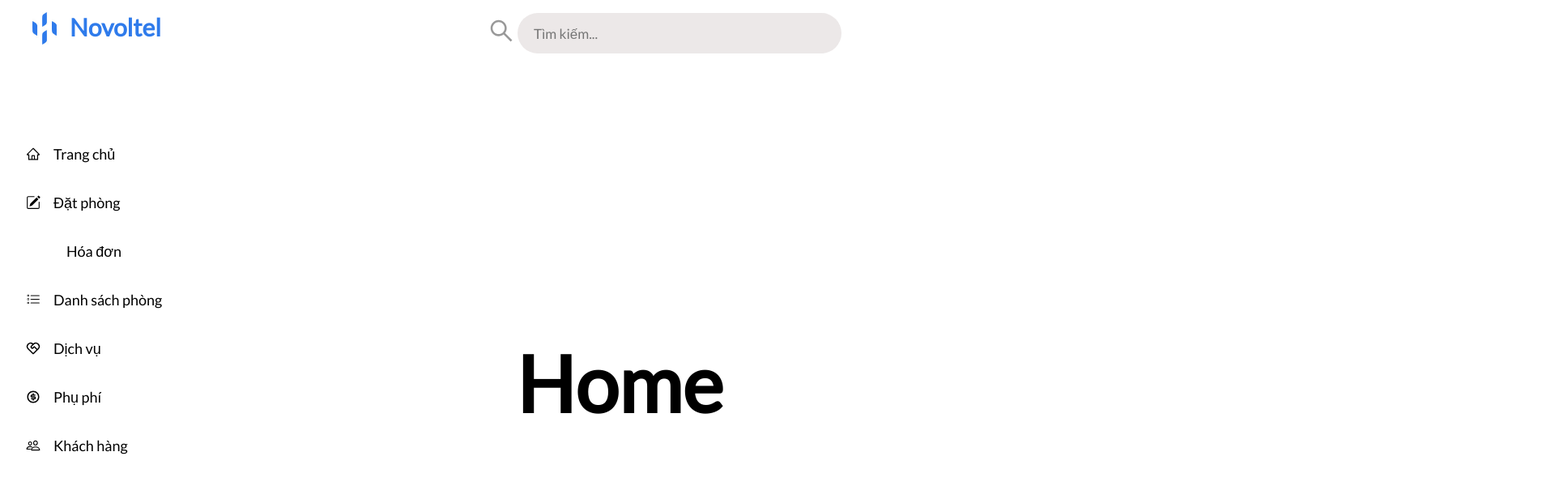
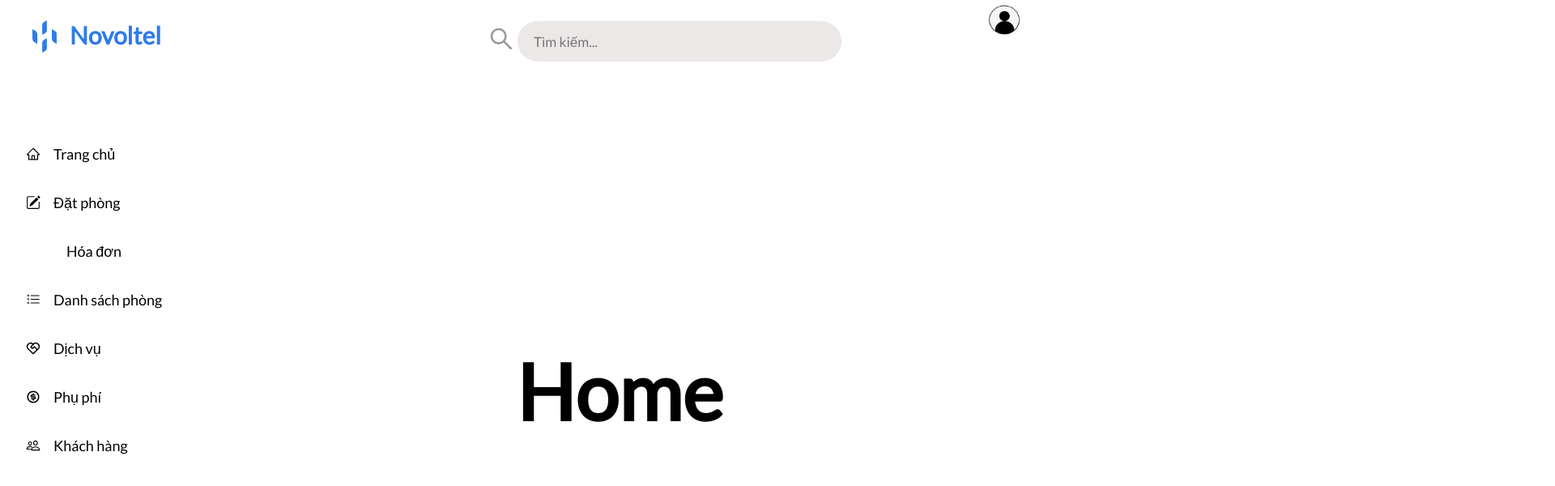
Before and after one commit to thinhnkworks/HotelManagementUI, a React (Create React App) app: page / in a window 1280 px wide. Shown: the top 600 px of the page at 81% size, 1920 px wide, since content can reach past the window. Built offline with nearby package versions, Linux system fonts and the light colour scheme; some icons are missing.

Commit message:
Sửa vị trí avatar

```diff
--- a/src/components/Header.css
+++ b/src/components/Header.css
@@ -62,8 +62,7 @@ width: 100vw;
     height: 40px;
     border-radius: 50%;
     display: inline;
-    margin-left: 1000px;
-    /* position: absolute; Thiết lập phần tử thành vị trí tuyệt đối */
+    position: absolute;    /* position: absolute; Thiết lập phần tử thành vị trí tuyệt đối */
     top: 5px; /* Đưa phần tử về phía trên cùng của trang */
-    right: 0; /* Đưa phần tử về góc phải của trang */
+    right: 20px; /* Đưa phần tử về góc phải của trang */
   }
--- a/src/components/Navbar.js
+++ b/src/components/Navbar.js
@@ -20,11 +20,11 @@ function Navbar() {
   return (
     <>
       <IconContext.Provider value={{ color: 'black' }}>
-        {/* <div className='navbar'>
+        <div className='navbar'>
           <Link to='#' className='menu-bars'>
-            <FaIcons.FaBars onClick={showSidebar} />
+            {/* <FaIcons.FaBars onClick={showSidebar} /> */}
           </Link>
-        </div> */}
+        </div>
         <nav className={sidebar ? 'nav-menu active' : 'nav-menu'}>
           <ul className='nav-menu-items' onClick={showSidebar}>
             <li className='navbar-toggle'>
```
